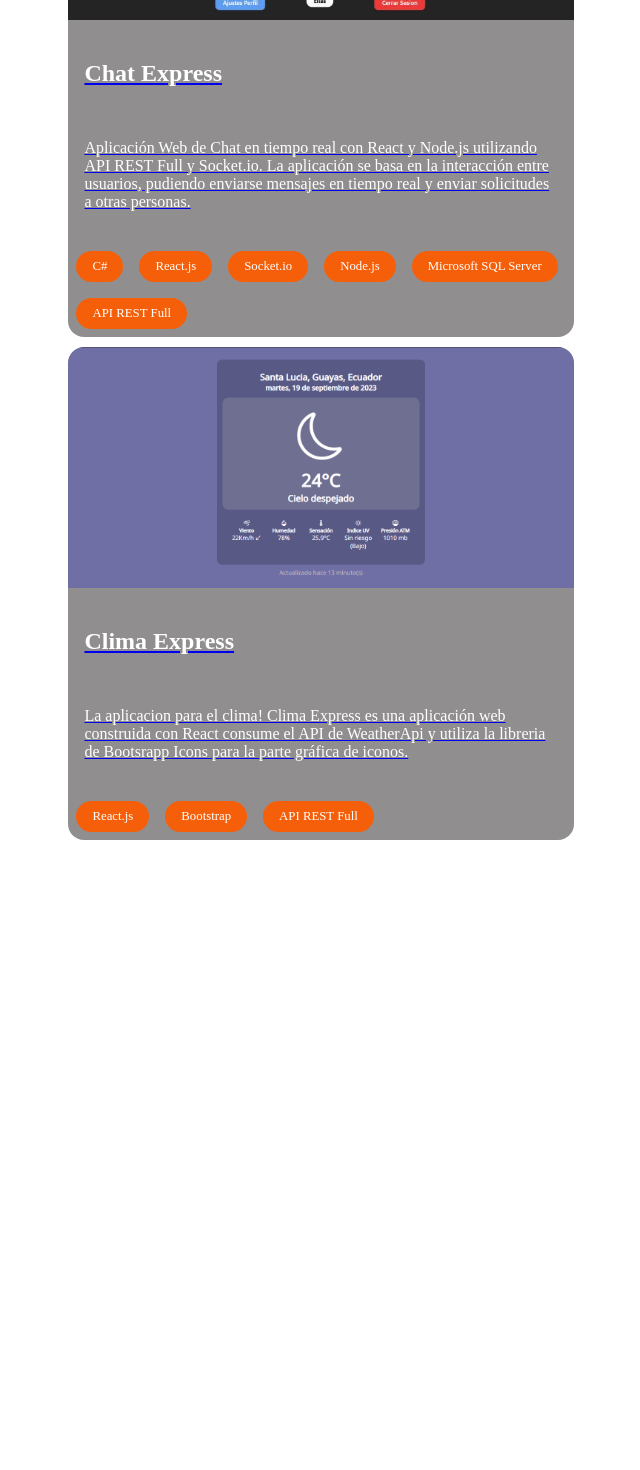
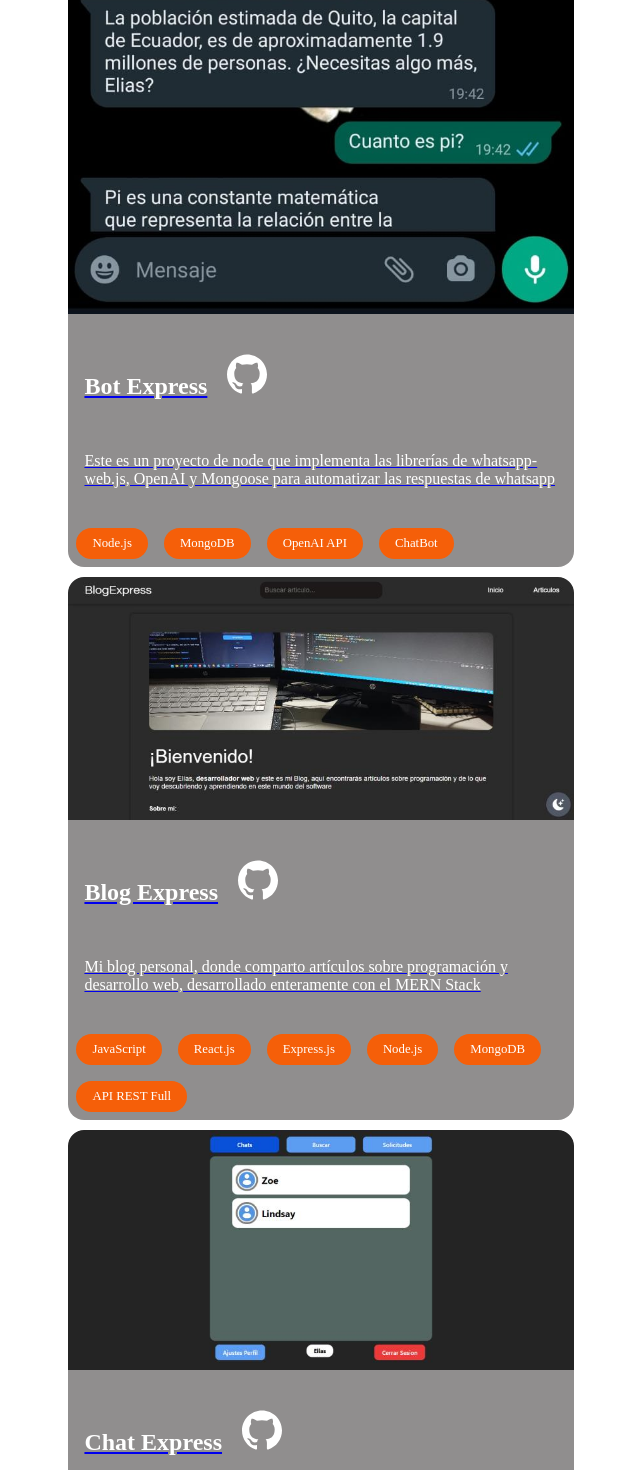
Before and after one commit to eliascando/eliascando_com, a React (Vite) app: page / in a window 1280 px wide. Shown: the part 2843-4313 px from the top of the page, without its empty margins (521-1161 px from the left). Before the commit the page ends 3769 px from the top, so only its background shows below. Built offline with nearby package versions, Linux system fonts and the light colour scheme; the HTML template or start-up script is replaced by a standard one.

Commit message:
Añadir proyecto

```diff
--- a/src/layout/Projects.jsx
+++ b/src/layout/Projects.jsx
@@ -4,6 +4,8 @@ import Pill from '../components/Pill.jsx';
 import blogExpressHome from '../assets/blogExpressHome.jpeg'
 import chatExpressHome from '../assets/chatExpressHome.jpeg'
 import climaExpressHome from '../assets/climaExpressHome.png'
+import botExpressHome from '../assets/botExpressHome.jpeg'
+import github from '../assets/github.svg'
 
 function Projects(props){
 
@@ -18,9 +20,39 @@ function Projects(props){
             <h1 className='active responsive'>PROYECTOS</h1>
 
             <article>
+                <a href='https://wa.me/593988661001' target='_blank'>
+                    <img src={botExpressHome}
+                        style={{ objectFit: 'cover'}}
+                    />
+                    <h1>
+                        Bot Express
+                        <a href='https://github.com/eliascando/BotExpress' target='_blank'>
+                            <img
+                                src={github}
+                                style={{width: '40px', height: '40px', marginLeft: '20px' }}
+                            ></img>
+                        </a>
+                    </h1>
+                    <p>Este es un proyecto de node que implementa las librerías de whatsapp-web.js, OpenAI y Mongoose para automatizar las respuestas de whatsapp
+                    </p>
+                    <Pill text="Node.js" />
+                    <Pill text="MongoDB" />
+                    <Pill text="OpenAI API" />
+                    <Pill text="ChatBot" />
+                </a>
+            </article>
+            <article>
                 <a href='https://blog-express-sigma.vercel.app/' target='_blank'>
                     <img src={blogExpressHome} />
-                    <h1>Blog Express</h1>
+                    <h1>
+                        Blog Express
+                        <a href='https://github.com/eliascando/BlogExpress' target='_blank'>
+                            <img
+                                src={github}
+                                style={{width: '40px', height: '40px', marginLeft: '20px' }}
+                            ></img>
+                        </a>
+                    </h1>
                     <p>Mi blog personal, donde comparto artículos sobre programación y desarrollo web,
                     desarrollado enteramente con el MERN Stack
                     </p>
@@ -35,7 +67,15 @@ function Projects(props){
             <article>
                 <a href='https://chat-express-iota.vercel.app/' target='_blank'>
                     <img src={chatExpressHome} />
-                    <h1>Chat Express</h1>
+                    <h1>
+                        Chat Express
+                        <a href='https://github.com/eliascando/ChatExpress' target='_blank'>
+                            <img
+                                src={github}
+                                style={{width: '40px', height: '40px', marginLeft: '20px' }}
+                            ></img>
+                        </a>
+                    </h1>
                     <p>Aplicación Web de Chat en tiempo real con React y Node.js utilizando API REST Full y Socket.io. La aplicación se basa en la interacción entre usuarios, pudiendo enviarse mensajes en tiempo real y enviar solicitudes a otras personas.</p>
                     <Pill text="C#" />
                     <Pill text="React.js" />
@@ -48,7 +88,15 @@ function Projects(props){
             <article>
                 <a href='https://clima-express.vercel.app/' target='_blank'>
                     <img src={climaExpressHome} />
-                    <h1>Clima Express</h1>
+                    <h1>
+                        Clima Express
+                        <a href='https://github.com/eliascando/ClimaExpress' target='_blank'>
+                            <img
+                                src={github}
+                                style={{width: '35px', height: '35px', marginLeft: '20px' }}
+                            ></img>
+                        </a>
+                    </h1>
                     <p>La aplicacion para el clima! Clima Express es una aplicación web construida con React consume el API de WeatherApi y utiliza la libreria de Bootsrapp Icons para la parte gráfica de iconos.</p>
                     <Pill text="React.js" />
                     <Pill text="Bootstrap" />
```
Also changed, not shown: src/assets/botExpressHome.jpeg (added).
